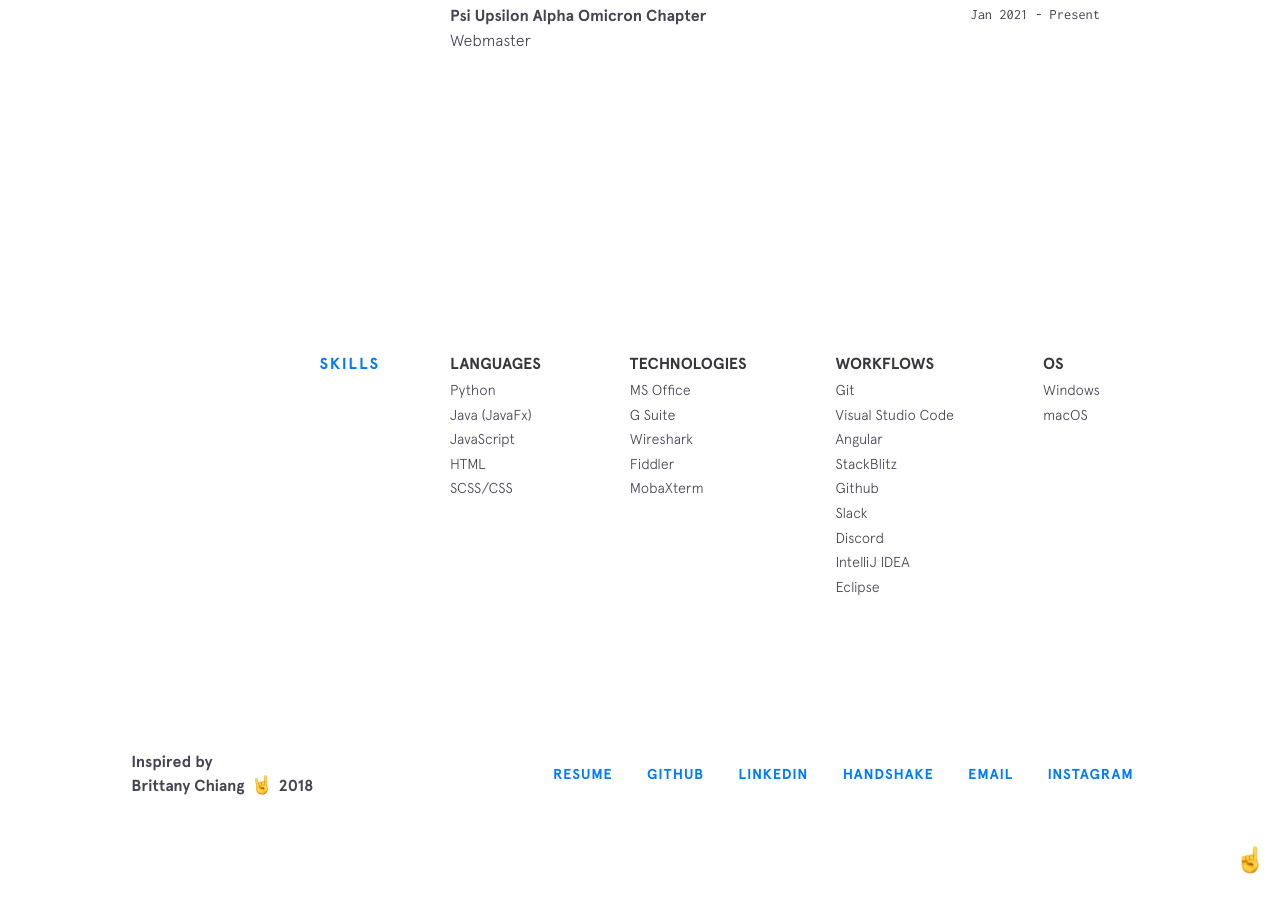
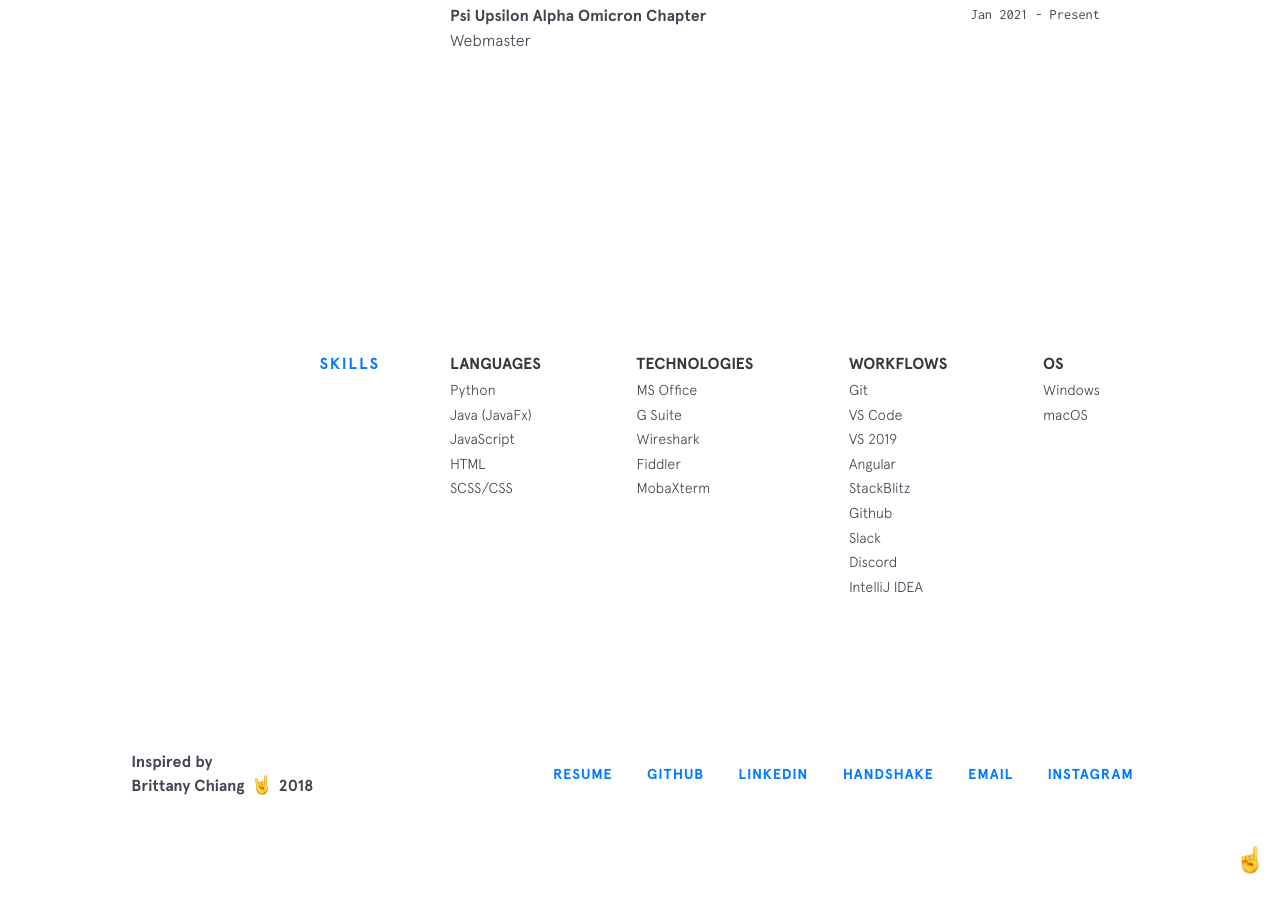
Before and after one commit to rh376/raiyanh717.github.io, a Jekyll site: the page built from index.html, in a window 1280 px wide and 900 px high, scrolled down 1588 px. Built offline with Jekyll 4.4.1, drawn with Linux system fonts in a browser that asks for light colours; nearby versions of some CDN libraries.

Commit message:
edit skills

```diff
--- a/_data/skills.yml
+++ b/_data/skills.yml
@@ -14,14 +14,14 @@ technologies:
 
 workflows:
   - item: Git
-  - item: Visual Studio Code
+  - item: VS Code
+  - item: VS 2019
   - item: Angular
   - item: StackBlitz
   - item: Github
   - item: Slack
   - item: Discord
   - item: IntelliJ IDEA
-  - item: Eclipse
 
 OS:
   - item: Windows
```
